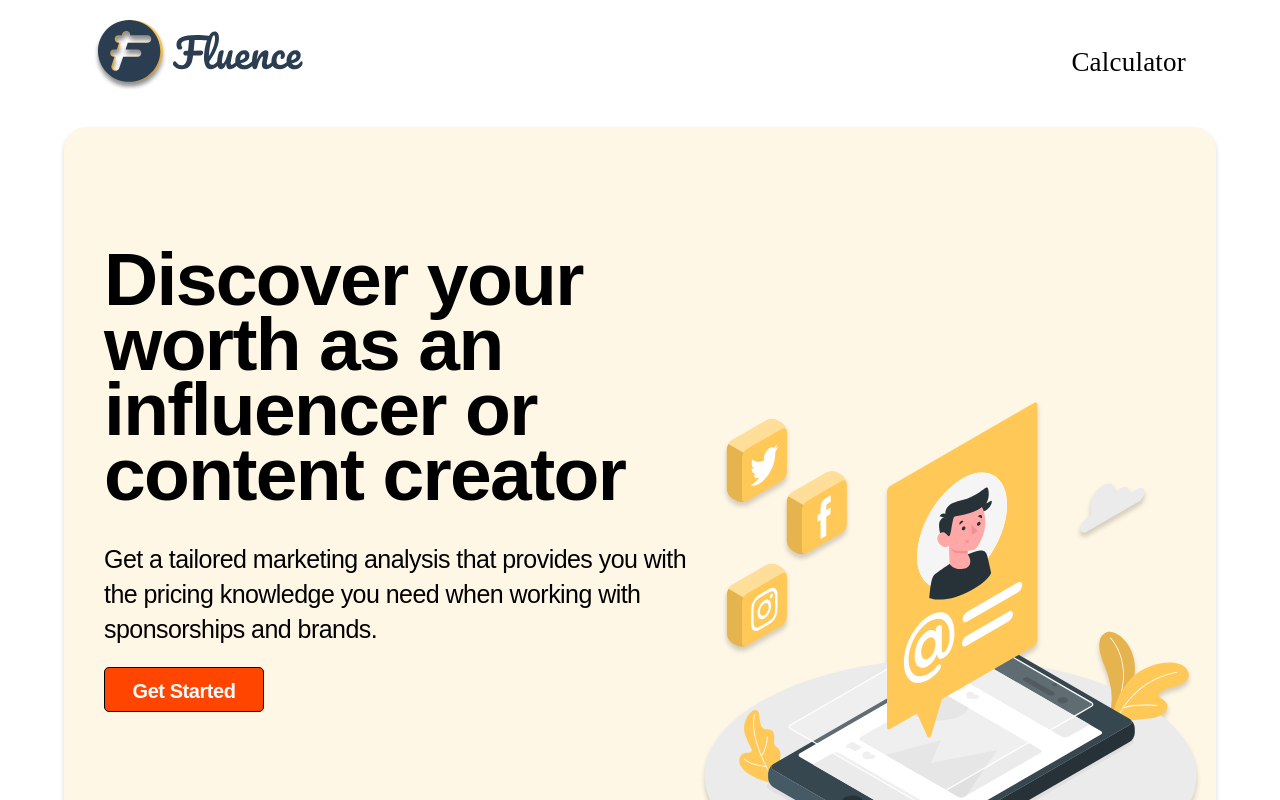
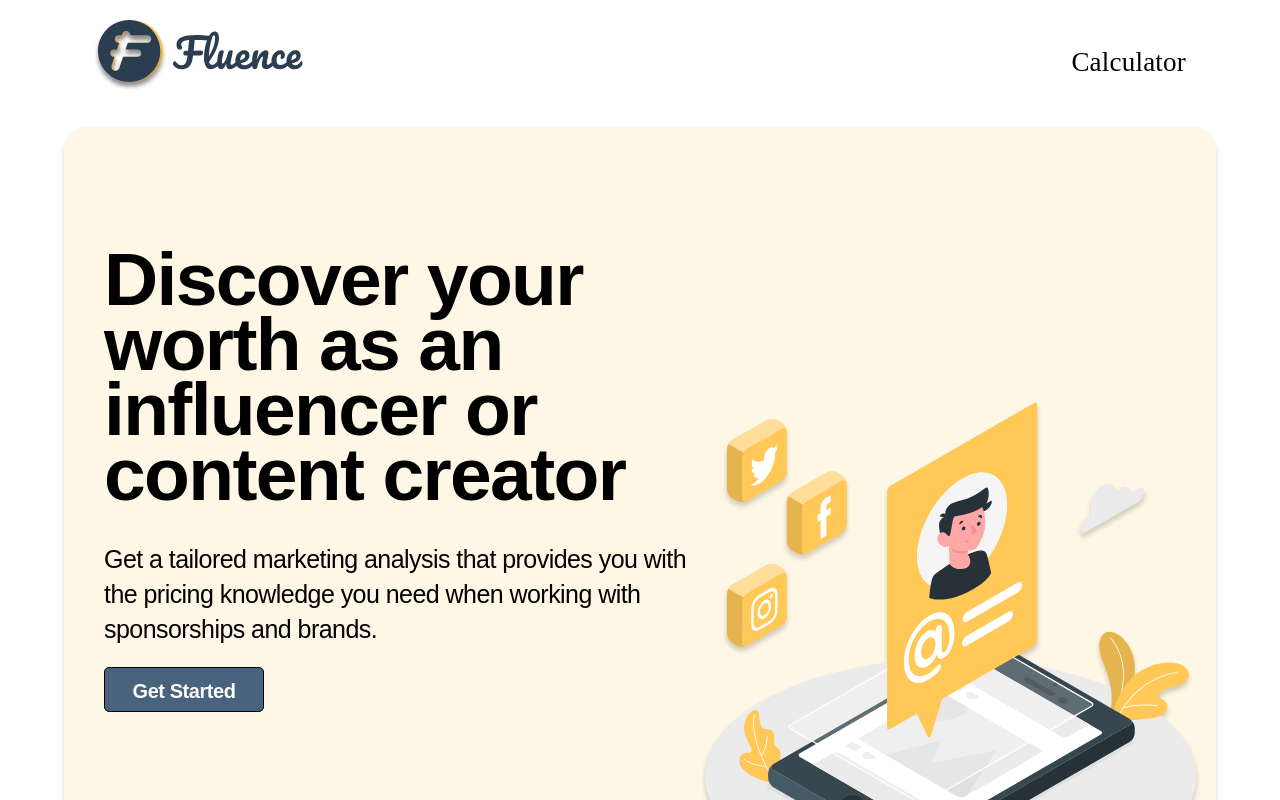
Before and after one commit to Co-Lab-You-Belong-in-Tech/fluence, a React (Create React App) app: page / in a window 1280 px wide. Shown: the top 800 px of the page. Built offline with nearby package versions, Linux system fonts and the light colour scheme.

Commit message:
revert button

```diff
--- a/src/index.css
+++ b/src/index.css
@@ -98,8 +98,7 @@ header p {
 header button,
 .cta-section button {
     color: #FAFAFA;
-    /* background-color: #49627D; */
-    background-color: orangered;
+    background-color: #49627D;
     border: 1px solid black;
     border-radius: 5px;
     width: 160px;
```
